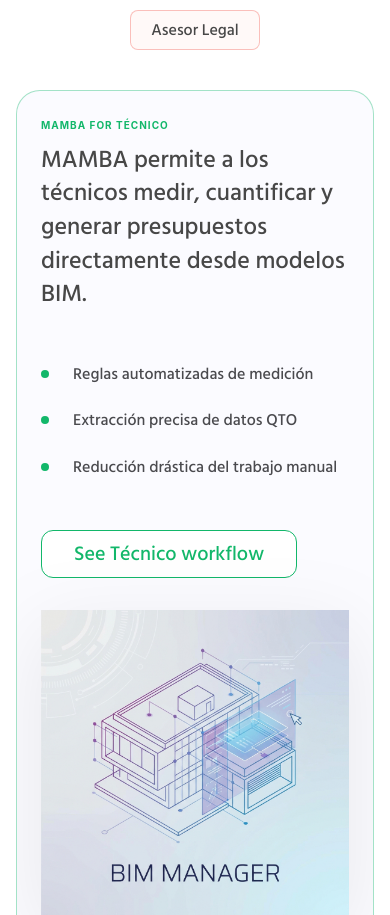
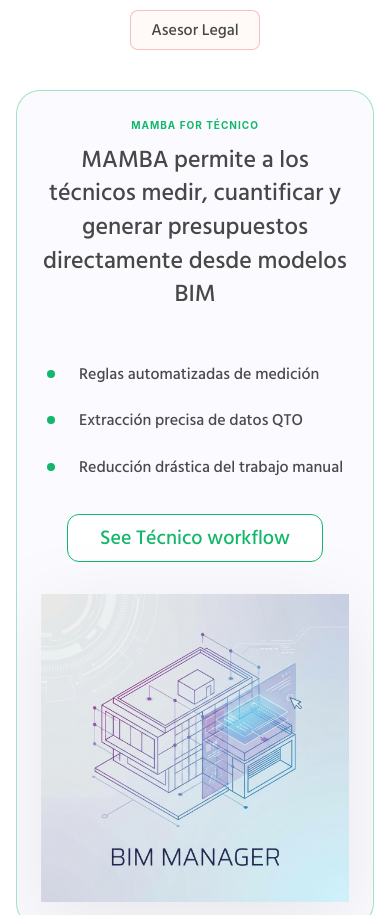
Before and after one commit to Juanda-Mayorga/Repositorio-pruebas-design, a React (Vite) app: page /landing in a window 390 px wide. Shown: the part 3260-4175 px from the top of the page. Built offline with nearby package versions, Linux system fonts and the light colour scheme.

Commit message:
💄style: optimize Roles section UI/UX for all breakpoints Comprehensive update to the "Designed to fit every role" section, focusing on visual balance, responsive layout centering, and content polishing.

```diff
--- a/src/web/pages/LandingPage.tsx
+++ b/src/web/pages/LandingPage.tsx
@@ -125,7 +125,7 @@
             title: 'Técnico',
             color: '#12B76A',
             image: roleBimImg,
-            description: 'MAMBA permite a los técnicos medir, cuantificar y generar presupuestos directamente desde modelos BIM.',
+            description: 'MAMBA permite a los técnicos medir, cuantificar y generar presupuestos directamente desde modelos BIM',
             items: [
                 'Reglas automatizadas de medición',
                 'Extracción precisa de datos QTO',
@@ -136,7 +136,7 @@
             title: 'Responsable IT',
             color: '#2E90FA',
             image: roleCommercialImg,
-            description: 'Entorno centralizado para gestionar usuarios, licencias e integraciones de forma segura.',
+            description: 'Entorno centralizado para gestionar usuarios, licencias e integraciones de forma segura',
             items: [
                 'Control de accesos y seguridad',
                 'Gestión estable en la nube',
@@ -147,7 +147,7 @@
             title: 'Director de Proyectos',
             color: '#FDB022',
             image: roleSalesImg,
-            description: 'Visión clara de costes, avance y rendimiento del equipo para una toma de decisiones informada.',
+            description: 'Visión clara de costes, avance y rendimiento del equipo para una toma de decisiones informada',
             items: [
                 'Datos y KPI en tiempo real',
                 'Procesos estandarizados de control',
@@ -158,7 +158,7 @@
             title: 'Contable',
             color: '#7A6EBD',
             image: roleAdminImg,
-            description: 'Conecta mediciones y presupuestos con datos financieros reales para un control total.',
+            description: 'Conecta mediciones y presupuestos con datos financieros reales para un control total',
             items: [
                 'Seguimiento exhaustivo de costes',
                 'Detección temprana de desviaciones',
@@ -169,7 +169,7 @@
             title: 'Asesor Legal',
             color: '#F04438',
             image: roleEstimatorImg,
-            description: 'Control, trazabilidad y cumplimiento normativo de toda la documentación del proyecto.',
+            description: 'Control, trazabilidad y cumplimiento normativo de toda la documentación del proyecto',
             items: [
                 'Trazabilidad total y registros claros',
                 'Reducción de riesgos legales',
@@ -569,7 +569,15 @@
                                 >
                                     <Grid container spacing={4} alignItems="center" sx={{ height: '100%' }}>
                                         <Grid size={{ xs: 12, lg: 6 }}>
-                                            <Box sx={{ mb: 4 }}>
+                                            <Box sx={{
+                                                maxWidth: { xs: '500px', lg: 'none' },
+                                                mx: { xs: 'auto', lg: 0 },
+                                                textAlign: { xs: 'center', lg: 'left' },
+                                                display: 'flex',
+                                                flexDirection: 'column',
+                                                alignItems: { xs: 'center', lg: 'flex-start' }
+                                            }}>
+                                                <Box sx={{ mb: 2, width: '100%' }}>
                                                     <Typography
                                                         variant="overline"
                                                         sx={{
@@ -594,9 +602,21 @@
                                                     </Typography>
                                                 </Box>
 
-                                            <List sx={{ mb: 4 }}>
+                                                <List sx={{
+                                                    mb: 2,
+                                                    display: 'flex',
+                                                    flexDirection: 'column',
+                                                    alignItems: 'flex-start', // Keep items aligned to the left of the block
+                                                    width: 'fit-content',      // Take only needed width to allow centering
+                                                    mx: { xs: 'auto', lg: 0 }  // Center the block on mobile, left on desktop
+                                                }}>
                                                     {roles[activeRole].items.map((item, i) => (
-                                                    <ListItem key={i} sx={{ px: 0, py: 1 }}>
+                                                        <ListItem key={i} sx={{
+                                                            px: 0,
+                                                            py: 1,
+                                                            width: '100%',
+                                                            justifyContent: 'flex-start' // Ensure bullet is on the left
+                                                        }}>
                                                             <ListItemIcon sx={{ minWidth: 32 }}>
                                                                 <Box sx={{
                                                                     width: 8,
@@ -612,7 +632,8 @@
                                                                         color: '#4A4A4E',
                                                                         fontSize: '16px',
                                                                         fontWeight: 500,
-                                                                    fontFamily: '"Hind Siliguri", sans-serif'
+                                                                        fontFamily: '"Hind Siliguri", sans-serif',
+                                                                        textAlign: 'left'
                                                                     }
                                                                 }}
                                                             />
@@ -636,6 +657,7 @@
                                                 >
                                                     See {roles[activeRole].title} workflow
                                                 </WebButton>
+                                            </Box>
                                         </Grid>
                                         <Grid size={{ xs: 12, lg: 6 }}>
                                             <Box
```
Lines whose indentation alone changed are shown as unchanged.
